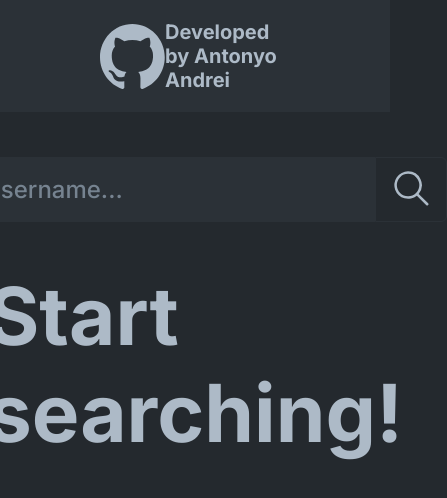
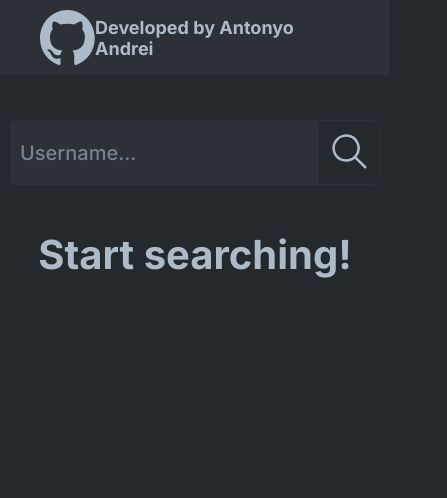
Before and after one commit to antonyoandrei/mvst-challenge, a React (Vite) app: page / in a window 390 px wide. Shown: the top 498 px of the page, 447 px wide, since content can reach past the window. Built offline with nearby package versions, Linux system fonts and the light colour scheme.

Commit message:
responsive design

```diff
--- a/src/components/Header/Header.css
+++ b/src/components/Header/Header.css
@@ -25,3 +25,16 @@
   font-weight: var(--fw-bold);
   color: var(--light-grey);
 }
+
+@media screen and (max-width: 550px) {
+  .header-text {
+    font-size: 18px;
+  }
+  .header-flex {
+    padding: 10px 40px;
+  }
+  .github-icon {
+    width: 55px;
+    height: 55px;
+  }
+}
--- a/src/components/Profile/Profile.css
+++ b/src/components/Profile/Profile.css
@@ -57,3 +57,23 @@
   font-weight: var(--fw-medium);
   color: var(--grey);
 }
+
+@media screen and (max-width: 550px) {
+  .profile-picture {
+    width: 300px;
+    height: 300px;
+  }
+  .people-icon {
+    width: 20px;
+    height: 20px;
+  }
+  .profile-name {
+    font-size: var(--fs-r);
+  }
+  .profile-username,
+  .followers-container,
+  .following-container,
+  .dot {
+    font-size: var(--fs-s);
+  }
+}
--- a/src/components/Repos/Repos.css
+++ b/src/components/Repos/Repos.css
@@ -195,3 +195,20 @@
   opacity: 1;
   transition: opacity 1s, transform 1s;
 }
+
+@media screen and (max-width: 550px) {
+  .repos-flex {
+    flex-direction: column;
+  }
+  .modal {
+    margin-left: -40px;
+    width: 175px;
+  }
+  .repos-wrapper {
+    overflow-y: visible;
+    width: 350px;
+  }
+  .repo-item {
+    margin-right: 0;
+  }
+}
--- a/src/components/Results/Results.css
+++ b/src/components/Results/Results.css
@@ -9,3 +9,14 @@
   font-weight: var(--fw-bold);
   color: var(--light-grey);
 }
+
+@media screen and (max-width: 550px) {
+  .fallback-text {
+    font-size: 40px;
+  }
+  .results-container {
+    flex-direction: column;
+    align-items: center;
+    gap: 30px;
+  }
+}
--- a/src/components/Searchbar/Searchbar.css
+++ b/src/components/Searchbar/Searchbar.css
@@ -49,3 +49,13 @@ input[type="search"]::-webkit-search-results-button,
 input[type="search"]::-webkit-search-results-decoration {
   display: none;
 }
+
+@media screen and (max-width: 550px) {
+  .search-button {
+    padding: 10px 10px;
+  }
+  .search-input {
+    padding: 10px 10px;
+    font-size: var(--fs-r);
+  }
+}
```
